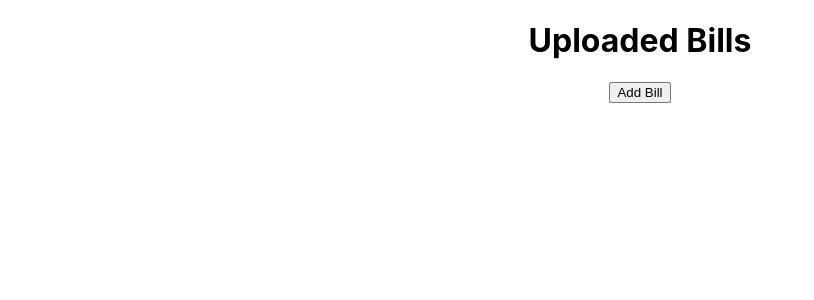
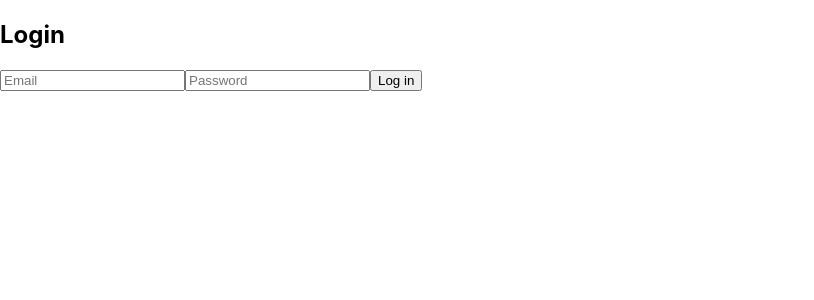
Before and after one commit to dc4472/myproject, a React (Create React App) app: page / in a window 1280 px wide. Shown: the top 300 px of the page, without its empty margins (0-814 px from the left). Built offline with nearby package versions, Linux system fonts and the light colour scheme.

Commit message:
Logging in and database connected

```diff
--- a/src/App.js
+++ b/src/App.js
@@ -5,6 +5,8 @@ import BillForm from './BillForm'
 import Confirmation from './Confirmation'
 import Home from './Home'
 import EditBill from './EditBill'
+import Signup from './Signup'
+import Login from './Login'
 
 const App = props => (
   <div className="App">
@@ -14,8 +16,10 @@ const App = props => (
                     {/* a route for the home page */}
                     <Route path="/form" element={<BillForm />} />
                     <Route path="/confirmation/:billId" element={<Confirmation />} />
-                    <Route path="/" element={<Home />} />
+                    <Route path="/home" element={<Home />} />
                     <Route path="/edit/:billId" element={<EditBill />} />
+                    <Route path="/signup" element={<Signup />} />
+                    <Route path="/" element={<Login />} />
                 </Routes>
             </main>
         </Router>
--- a/src/BillForm.js
+++ b/src/BillForm.js
@@ -2,7 +2,7 @@ import React, {  useState } from 'react'
 import { useNavigate } from 'react-router-dom'
 import { Formik, Form, Field, ErrorMessage } from 'formik'
 import * as Yup from 'yup'
-
+import firebase from './firebasecon'
 
 const BillForm = props =>{
 
--- /dev/null
+++ b/src/Login.js
@@ -0,0 +1,44 @@
+import React, { useState } from 'react';
+import firebase from './firebasecon'; // Assuming the Firebase configuration is in a file named firebase.js
+
+const Login = () => {
+  const [email, setEmail] = useState('');
+  const [password, setPassword] = useState('');
+
+  const handleLogin = () => {
+    firebase
+      .auth()
+      .signInWithEmailAndPassword(email, password)
+      .then((userCredential) => {
+        // User logged in successfully
+        const user = userCredential.user;
+        console.log('User logged in:', user.uid);
+        // Perform additional actions after login, such as redirecting to a different page
+      })
+      .catch((error) => {
+        console.error('Error logging in:', error);
+        // Handle login error, such as displaying an error message to the user
+      });
+  };
+
+  return (
+    <div>
+      <h2>Login</h2>
+      <input
+        type="email"
+        placeholder="Email"
+        value={email}
+        onChange={(e) => setEmail(e.target.value)}
+      />
+      <input
+        type="password"
+        placeholder="Password"
+        value={password}
+        onChange={(e) => setPassword(e.target.value)}
+      />
+      <button onClick={handleLogin}>Log in</button>
+    </div>
+  );
+};
+
+export default Login;
--- /dev/null
+++ b/src/Signup.js
@@ -0,0 +1,58 @@
+import React, { useState } from 'react';
+import firebase from './firebasecon';
+// import firebase from './firebase'; // Assuming the Firebase configuration is in a file named firebase.js
+
+const Signup = () => {
+  const [email, setEmail] = useState('');
+  const [password, setPassword] = useState('');
+
+  const handleSignup = () => {
+    firebase
+      .auth()
+      .createUserWithEmailAndPassword(email, password)
+      .then((userCredential) => {
+        // User signed up successfully
+        const user = userCredential.user;
+        const userId = user.uid;
+
+        // Add user to Firestore "users" collection
+        firebase.firestore().collection('users').doc(userId).set({
+          email: email,
+          // Include any additional user data you want to save
+        })
+        .then(() => {
+          console.log('User added to Firestore: ', userId);
+          // Perform additional actions after signup and data save, such as redirecting to a different page
+        })
+        .catch((error) => {
+          console.error('Error adding user to Firestore: ', error);
+          // Handle Firestore data save error
+        });
+      })
+      .catch((error) => {
+        console.error('Error signing up: ', error);
+        // Handle signup error, such as displaying an error message to the user
+      });
+  };
+
+  return (
+    <div>
+      <h2>Signup</h2>
+      <input
+        type="email"
+        placeholder="Email"
+        value={email}
+        onChange={(e) => setEmail(e.target.value)}
+      />
+      <input
+        type="password"
+        placeholder="Password"
+        value={password}
+        onChange={(e) => setPassword(e.target.value)}
+      />
+      <button onClick={handleSignup}>Sign up</button>
+    </div>
+  );
+};
+
+export default Signup;
--- /dev/null
+++ b/src/firebasecon.js
@@ -0,0 +1,19 @@
+import firebase from 'firebase/compat/app';
+import 'firebase/compat/firestore';
+import 'firebase/compat/auth';
+
+const firebaseConfig = {
+
+    apiKey: "AIzaSyDWeJRPLWRQ-i9uc1qpf3m54VeqS_Os4Sk",
+    authDomain: "medical-account-c42c0.firebaseapp.com",
+    projectId: "medical-account-c42c0",
+    storageBucket: "medical-account-c42c0.appspot.com",
+    messagingSenderId: "827551951161",
+    appId: "1:827551951161:web:c9214642585b314e6560e8",
+    measurementId: "G-FCRWHD5WHK"
+
+};
+
+firebase.initializeApp(firebaseConfig);
+
+export default firebase;
```
